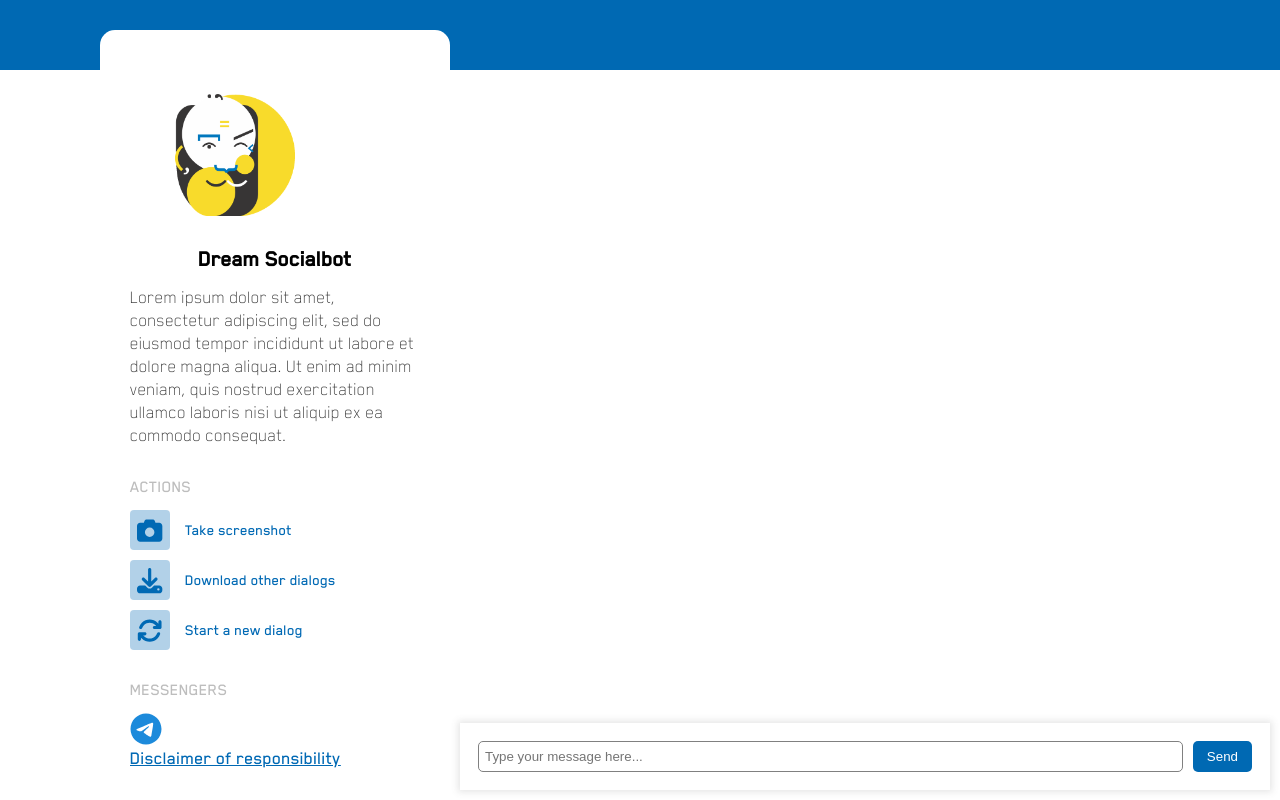
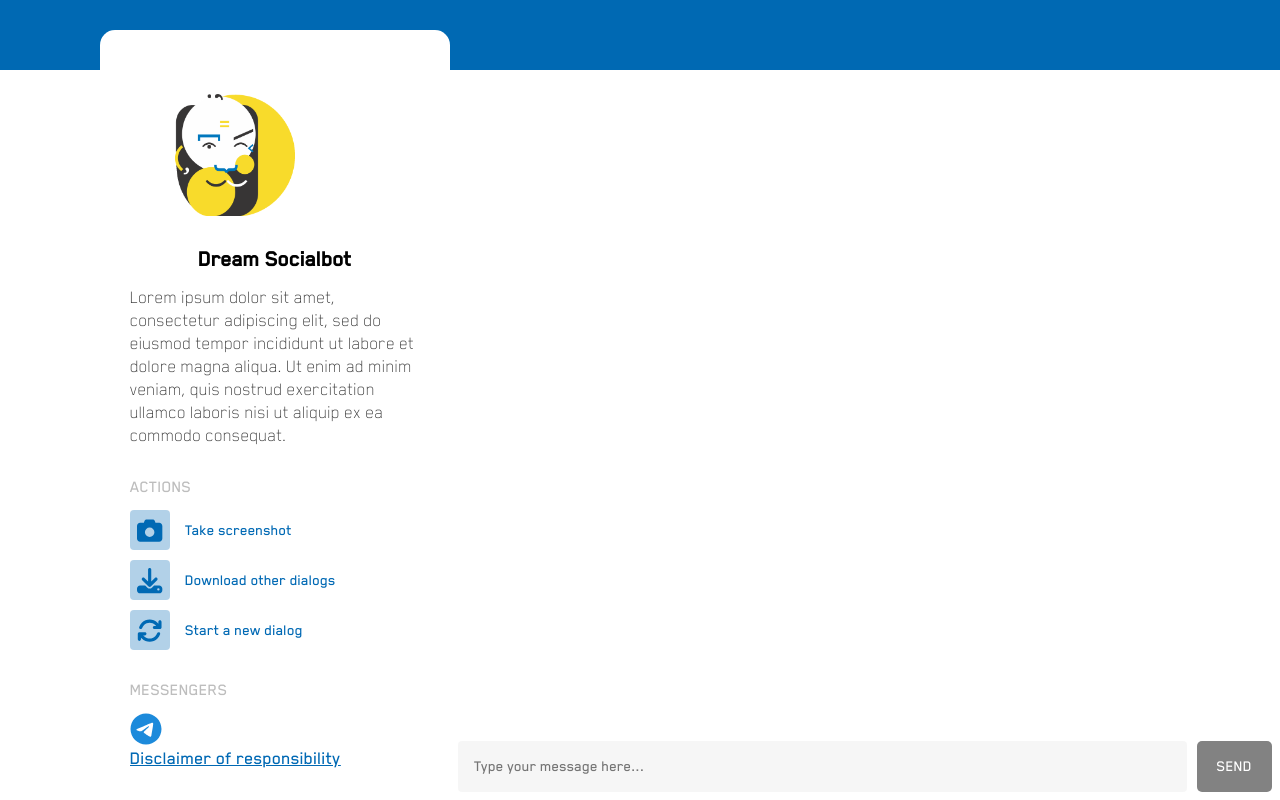
Before and after one commit to deeppavlov/dream-landing, a Next.js app: page /chat in a window 1280 px wide. Built offline with nearby package versions, Linux system fonts and the light colour scheme.

Commit message:
feat: redesign input

```diff
--- a/components/messagebubble.module.css
+++ b/components/messagebubble.module.css
@@ -12,15 +12,14 @@
 .bubble {
   position: relative;
   max-width: 50%;
-  padding: 20px;
-  border-radius: 15px;
+  padding: 16px;
+  border-radius: 4px;
   border-bottom-left-radius: 0;
-  background-color: white;
-  border: solid 1px rgba(92, 92, 92, 0.158);
+  background-color: #F2F2F2;
 }
 
 .bubble-wrap-right .bubble {
-  border-bottom-left-radius: 10px;
+  border-bottom-left-radius: 4px;
   border-bottom-right-radius: 0;
   background-color: #0069b3;
   color: white;
--- a/pages/chat.module.css
+++ b/pages/chat.module.css
@@ -15,7 +15,8 @@
 
 .chat-cont {
   flex-grow: 1;
-  position: relative;
+  display: flex;
+  flex-direction: column;
   /* Space for the top bar */
   padding-top: 80px;
 }
@@ -23,7 +24,7 @@
 .messages-cont {
   width: 100%;
   height: 100%;
-  padding-bottom: calc(64px + 1em);
+  flex-grow: 1;
   overflow-y: auto;
 }
 
@@ -31,32 +32,31 @@
 .input-cont {
   display: flex;
   flex-direction: row;
-  padding: 18px;
-  position: absolute;
-  bottom: 10px;
-  left: 10px;
-  right: 10px;
+  padding: 8px;
   background-color: white;
-  box-shadow: 0 0 7px 2px rgba(92, 92, 92, 0.158);
 }
 
 .input-cont > input {
   flex-grow: 1;
-  padding: 6px;
-  border-radius: 5px;
-  border: 1px solid gray;
+  padding: 16px;
+  border-radius: 4px;
+  border: none;
+  background-color: rgba(242, 242, 242, 0.7);
+  font-family: inherit;
 }
 
 /* Send button */
 .input-cont > button {
   flex-grow: 0;
-  padding: 8px 14px;
-  background-color: #0069b3;
+  padding: 8px 20px;
+  background-color: #828282;
   color: white;
   margin-left: 10px;
   border-radius: 5px;
   border: none;
   box-shadow: none;
+  font-family: inherit;
+  text-transform: uppercase;
 }
 
 .input-cont > button:hover {
```
